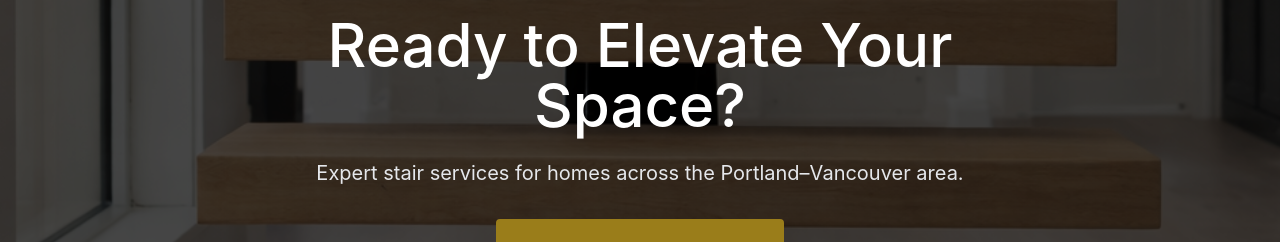
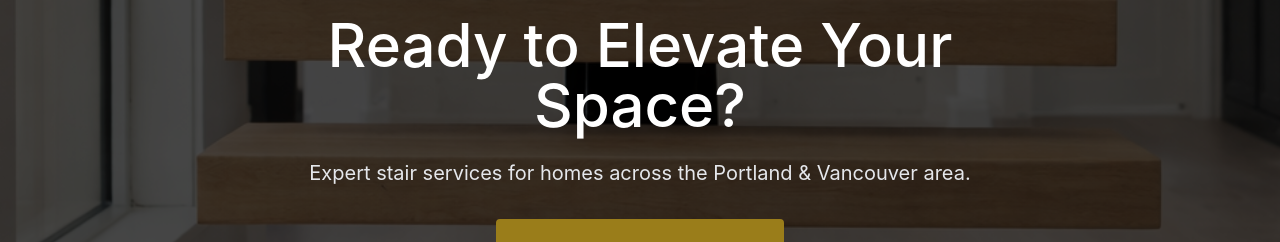
Before and after one commit to roaryku/stairs-company-website, a React (Vite) app: page / in a window 1280 px wide. Shown: the part 3498-3740 px from the top of the page. Built offline with nearby package versions, Linux system fonts and the light colour scheme.

Commit message:
Paragraph sentence changed in CTA

```diff
--- a/src/app/pages/About.tsx
+++ b/src/app/pages/About.tsx
@@ -332,7 +332,7 @@ export function About() {
               Ready to Elevate Your Space?
             </h2>
             <p className="text-xl md:text-2l mb-8 text-gray-200 max-w-2xl mx-auto">
-              Expert stair services for homes across the Portland–Vancouver area.
+              Expert stair services for homes across the Portland & Vancouver area.
             </p>
             <Link to="/contact">
               <motion.button
--- a/src/app/pages/Contact.tsx
+++ b/src/app/pages/Contact.tsx
@@ -438,7 +438,7 @@ export function Contact() {
             Ready to Elevate Your Space?
           </h2>
           <p className="text-xl md:text-2l mb-8 text-gray-200 max-w-2xl mx-auto">
-            Expert stair services for homes across the Portland–Vancouver area.
+            Expert stair services for homes across the Portland & Vancouver area.
           </p>
 
           <Link to="/contact">
--- a/src/app/pages/Home.tsx
+++ b/src/app/pages/Home.tsx
@@ -380,7 +380,7 @@ export function Home() {
               Ready to Elevate Your Space?
             </h2>
             <p className="text-xl md:text-2l mb-8 text-gray-200 max-w-2xl mx-auto">
-              Expert stair services for homes across the Portland–Vancouver area.
+              Expert stair services for homes across the Portland & Vancouver area.
             </p>
             <Link to="/contact">
               <motion.button
--- a/src/app/pages/Projects.tsx
+++ b/src/app/pages/Projects.tsx
@@ -315,7 +315,7 @@ export function Projects() {
             Ready to Elevate Your Space?
           </h2>
           <p className="text-xl md:text-2l mb-8 text-gray-200 max-w-2xl mx-auto">
-            Expert stair services for homes across the Portland–Vancouver area.
+            Expert stair services for homes across the Portland & Vancouver area.
           </p>
 
           <Link to="/contact">
--- a/src/app/pages/Services.tsx
+++ b/src/app/pages/Services.tsx
@@ -307,7 +307,7 @@ export function Services() {
             Ready to Elevate Your Space?
           </h2>
           <p className="text-xl md:text-2l mb-8 text-gray-200 max-w-2xl mx-auto">
-            Expert stair services for homes across the Portland–Vancouver area.
+            Expert stair services for homes across the Portland & Vancouver area.
           </p>
 
            <Link to="/contact">
```
